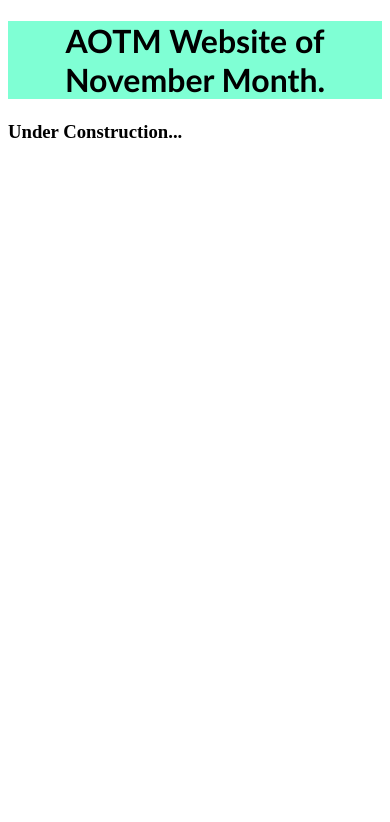
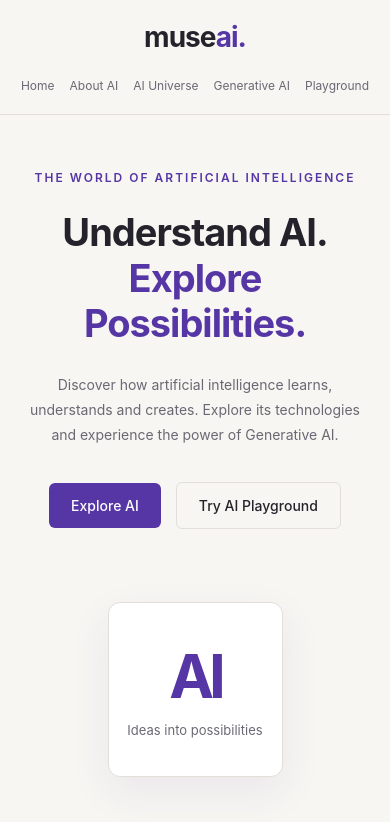
Before and after one commit to harshita0521/Web08, a plain HTML site: page index.html in a window 390 px wide. Drawn offline with Linux system fonts and the light colour scheme.

Commit message:
Add files via upload

```diff
--- a/index.html
+++ b/index.html
@@ -3,11 +3,63 @@
 <head>
     <meta charset="UTF-8">
     <meta name="viewport" content="width=device-width, initial-scale=1.0">
-    <title>AOTM Website</title>
+    <title>MuseAI | Explore Artificial Intelligence</title>
+    <link rel="stylesheet" href="style.css">
 </head>
 <body>
-    <h1 style="text-align: center; background-color: aquamarine; font-family: 'Trebuchet MS', 'Lucida Sans Unicode', 'Lucida Grande', 'Lucida Sans', Arial, sans-serif;">AOTM Website of November
-         Month.</h1>
-    <h3>Under Construction...</h3>
+
+    <!-- Navbar -->
+     <header>
+        <nav class="navbar">
+            <a href="#home" class="logo">muse<span>ai.</span></a>
+
+            <ul class="nav-links">
+                <li><a href="#home">Home</a></li>
+                <li><a href="#about">About AI</a></li>
+                <li><a href="#types">AI Universe</a></li>
+                <li><a href="#generative">Generative AI</a></li>
+                <li><a href="#playground">Playground</a></li>
+            </ul>
+        </nav>
+     </header>
+
+     <!-- Home Section -->
+      <section class="hero" id="home">
+
+        <div class="hero-content">
+            <p class="hero-tag">THE WORLD OF ARTIFICIAL INTELLIGENCE</p>
+
+            <h1>
+                Understand AI.
+                <span>Explore Possibilities.</span>
+            </h1>
+
+            <p class="hero-text">
+                 Discover how artificial intelligence learns,
+                understands and creates. Explore its technologies
+                and experience the power of Generative AI.
+            </p>
+
+            <div class="hero-buttons">
+                <a href="#types" class="btn btn-primary">
+                    Explore AI
+                </a>
+
+                <a href="playground" class="btn btn-secondary">
+                    Try AI Playground
+                </a>
+            </div>
+        </div>
+
+
+        <div class="hero-visual">
+            <div class="visual-box">
+                <span>AI</span>
+                <p>Ideas into possibilities</p>
+            </div>
+        </div>
+      </section>
+
 </body>
+<script src="script.js"></script>
 </html>
--- /dev/null
+++ b/style.css
@@ -0,0 +1,305 @@
+/* ROOT COLORS */
+
+:root{
+    --primary-color: #5636a5;
+    --lignt-purple: #e8e0fa;
+    --dark-color: #24232b;
+    --text-color: #6b6874;
+    --background-color: #f7f6f2;
+    --white-color: #ffffff;
+    --border-color: #e2dfd8;
+}
+
+/* Basic Styling */
+
+*{
+    margin: 0%;
+    padding: 0%;
+    box-sizing: border-box;
+}
+
+html{
+    scroll-behavior: smooth;
+}
+
+body{
+    font-family: 'Inter' , Arial, sans-serif;
+    background-color: var(--background-color);
+    color: var(--dark-color);
+}
+
+a{
+    text-decoration: none;
+    color: inherit;
+}
+
+/* NAVBAR */
+
+header{
+    width: 100%;
+    border-bottom: 1px solid var(--border-color);
+    background-color: var(--background-color);
+}
+
+.navbar{
+    max-width: 1200px;
+    margin: auto;
+    padding: 22px 30px;
+    display: flex;
+    align-items: center;
+    justify-content: space-between;
+}
+
+.logo{
+    font-size: 28px;
+    font-weight: 700;
+    letter-spacing: -1px;
+}
+
+.logo span{
+    color: var(--primary-color);
+}
+
+.nav-links{
+    list-style: none;
+    display: flex;
+    align-items: center;
+    gap: 30px;
+}
+
+.nav-links a{
+    font-size: 14px;
+    color: var(--text-color);
+    transition: 0.3s;
+}
+
+.nav-links a{
+    font-size: 14px;
+    color: var(--text-color);
+    transition: 0.3s;
+}
+
+.nav-links a:hover{
+    color: var(--primary-color);
+}
+
+
+/* HERO SECTION */
+
+.hero {
+    max-width: 1200px;
+    min-height: 600px;
+    margin: auto;
+    padding: 80px 30px;
+
+    display: flex;
+    align-items: center;
+    justify-content: space-between;
+    gap: 60px;
+}
+
+
+/* Hero Content */
+
+.hero-content {
+    max-width: 620px;
+}
+
+.hero-tag {
+    font-size: 12px;
+    font-weight: 600;
+    letter-spacing: 2px;
+    color: var(--primary-color);
+    margin-bottom: 25px;
+}
+
+.hero h1 {
+    font-size: 58px;
+    line-height: 1.2;
+    font-weight: 700;
+    letter-spacing: -2px;
+}
+
+.hero h1 span {
+    display: block;
+    color: var(--primary-color);
+}
+
+.hero-text {
+    max-width: 520px;
+    margin-top: 25px;
+
+    font-size: 16px;
+    line-height: 1.8;
+    color: var(--text-color);
+}
+
+
+/* Hero Buttons */
+
+.hero-buttons {
+    display: flex;
+    align-items: center;
+    gap: 15px;
+    margin-top: 35px;
+}
+
+.btn {
+    display: inline-block;
+    padding: 14px 22px;
+    border-radius: 6px;
+
+    font-size: 14px;
+    font-weight: 500;
+
+    transition: 0.3s;
+}
+
+.btn-primary {
+    background-color: var(--primary-color);
+    color: var(--white-color);
+}
+
+.btn-primary:hover {
+    background-color: #422783;
+}
+
+.btn-secondary {
+    border: 1px solid var(--border-color);
+    color: var(--dark-color);
+}
+
+.btn-secondary:hover {
+    border-color: var(--primary-color);
+    color: var(--primary-color);
+}
+
+
+/* HERO VISUAL */
+
+.hero-visual {
+    width: 420px;
+    height: 420px;
+    flex-shrink: 0;
+    display: flex;
+    align-items: center;
+    justify-content: center;
+    background-color: var(--light-purple);
+    border-radius: 50%;
+}
+
+.visual-box {
+    width: 250px;
+    height: 250px;
+    display: flex;
+    flex-direction: column;
+    align-items: center;
+    justify-content: center;
+    background-color: var(--white-color);
+    border: 1px solid var(--border-color);
+    border-radius: 12px;
+    box-shadow: 0 15px 40px rgba(86, 54, 165, 0.08);
+}
+
+.visual-box span {
+    font-size: 90px;
+    font-weight: 700;
+    color: var(--primary-color);
+    letter-spacing: -5px;
+}
+
+.visual-box p {
+    margin-top: 10px;
+    font-size: 13px;
+    color: var(--text-color);
+}
+
+
+/* RESPONSIVE DESIGN */
+
+@media (max-width: 900px) {
+
+    .navbar {
+        padding: 20px;
+    }
+
+    .nav-links {
+        gap: 18px;
+    }
+
+    .nav-links a {
+        font-size: 12px;
+    }
+
+    .hero {
+        gap: 30px;
+        padding: 60px 25px;
+    }
+
+    .hero h1 {
+        font-size: 44px;
+    }
+
+    .hero-visual {
+        width: 300px;
+        height: 300px;
+    }
+
+    .visual-box {
+        width: 200px;
+        height: 200px;
+    }
+
+    .visual-box span {
+        font-size: 70px;
+    }
+}
+
+
+@media (max-width: 650px) {
+
+    .navbar {
+        flex-direction: column;
+        gap: 20px;
+    }
+
+    .nav-links {
+        justify-content: center;
+        flex-wrap: wrap;
+        gap: 15px;
+    }
+
+    .hero {
+        flex-direction: column;
+        text-align: center;
+        padding: 55px 20px;
+    }
+
+    .hero h1 {
+        font-size: 38px;
+        letter-spacing: -1px;
+    }
+
+    .hero-text {
+        font-size: 14px;
+    }
+
+    .hero-buttons {
+        justify-content: center;
+        flex-wrap: wrap;
+    }
+
+    .hero-visual {
+        width: 260px;
+        height: 260px;
+    }
+
+    .visual-box {
+        width: 175px;
+        height: 175px;
+    }
+
+    .visual-box span {
+        font-size: 60px;
+    }
+}
```
Also changed, not shown: script.js (added).
